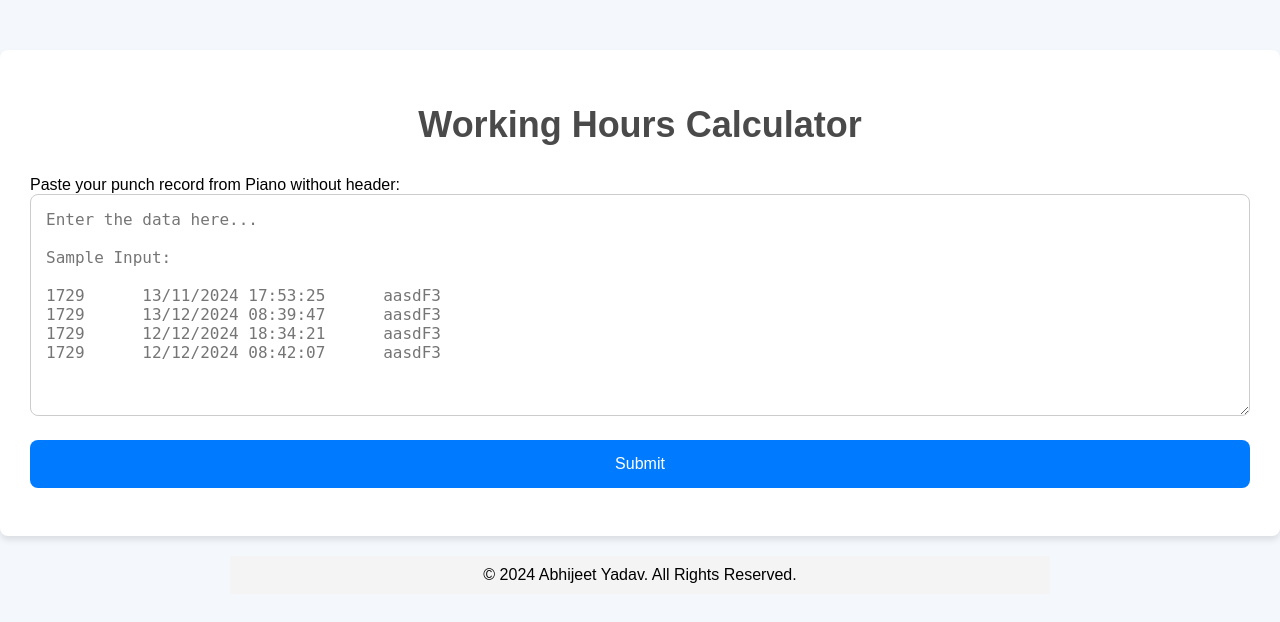
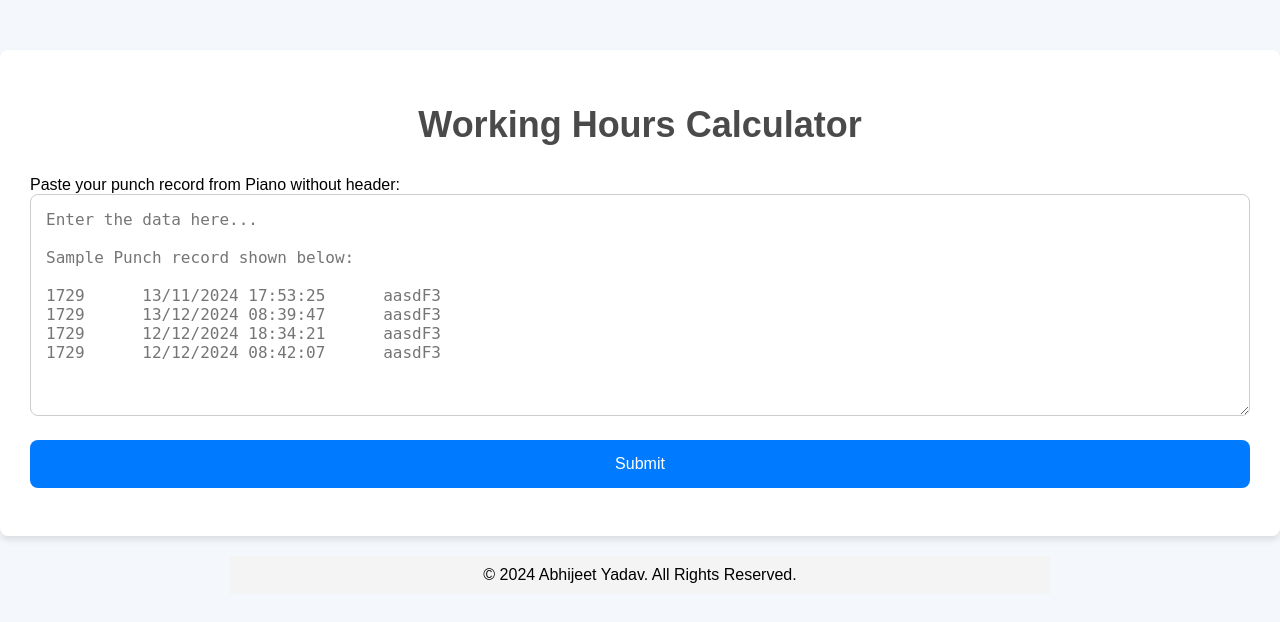
Before and after one commit to Abykaam/abhijeet-clock, a Flask app: page / in a window 1280 px wide. Shown: the top 622 px of the page. Run offline with Flask 3, Linux system fonts and the light colour scheme.

Commit message:
sample punch record shown below

```diff
--- a/templates/index.html
+++ b/templates/index.html
@@ -28,7 +28,7 @@
                 <textarea class="form-control" id="input_data" name="input_data" rows="10" style="font-family: monospace;"
                 placeholder="Enter the data here...
 
-Sample Input:
+Sample Punch record shown below:
 
 1729      13/11/2024 17:53:25      aasdF3
 1729      13/12/2024 08:39:47      aasdF3
```
